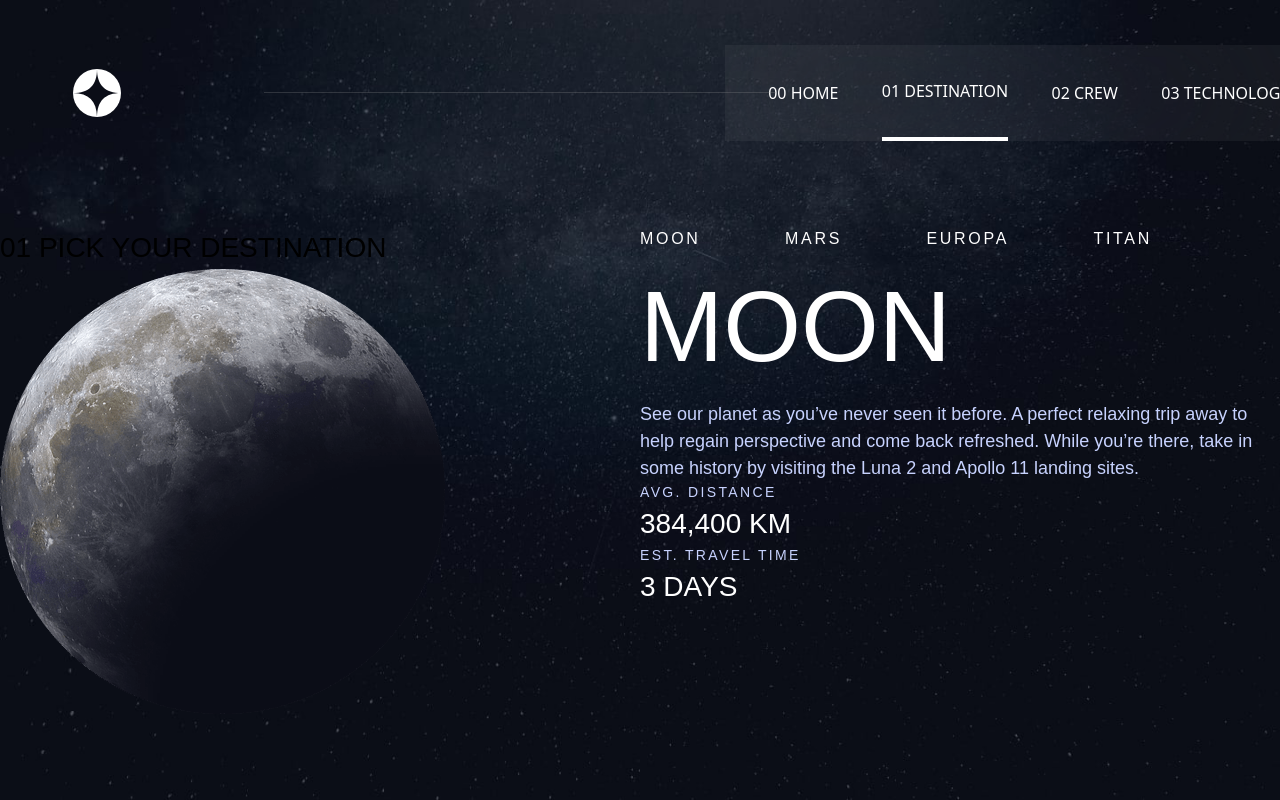
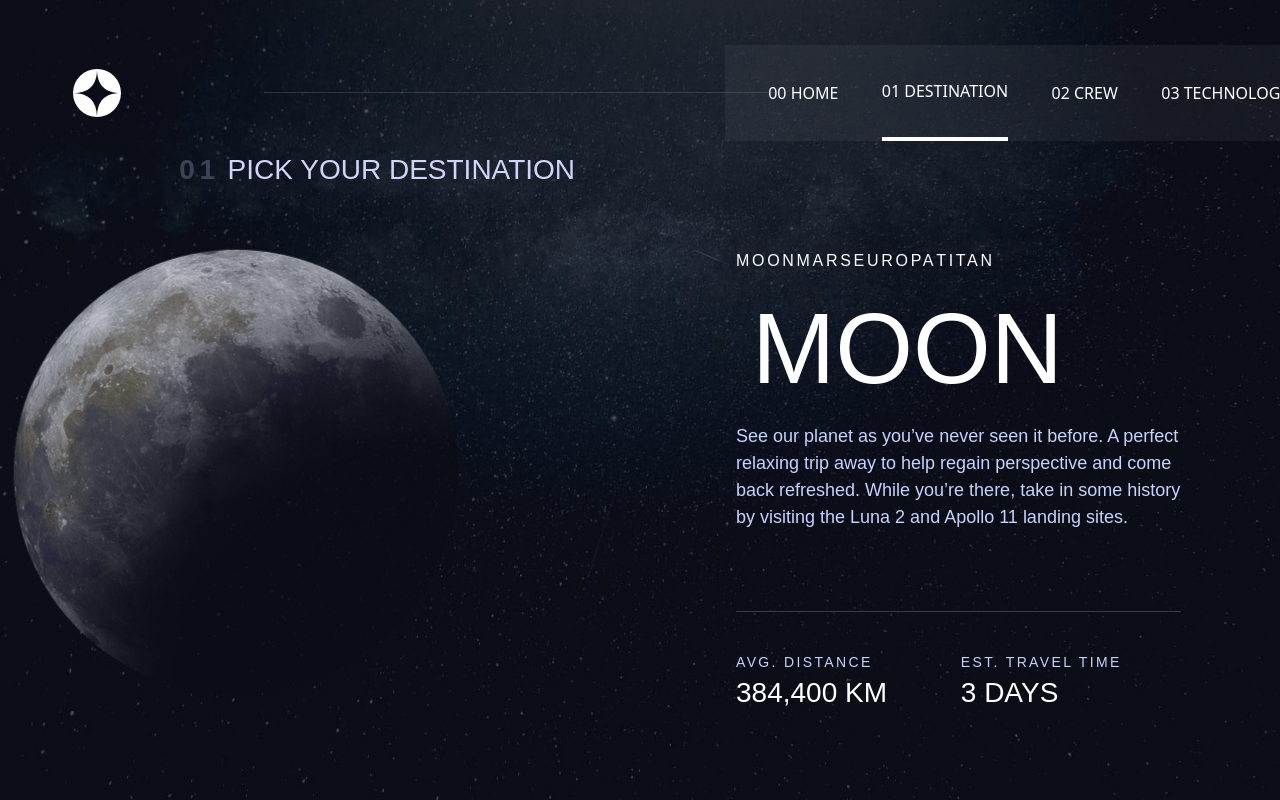
Before and after one commit to alexmina12/FrontEnd-Mentor-Space-Tourism, a React (Vite) app: page / in a window 1280 px wide. Both pictures are taken after a click on the link "01 DESTINATION". Built offline with nearby package versions, Linux system fonts and the light colour scheme.

Commit message:
Add hover and switch planet animation, style planet info

```diff
--- a/src/components/SpaceTurism.jsx
+++ b/src/components/SpaceTurism.jsx
@@ -104,8 +104,8 @@ function Space() {
                 </p>
               </div>
               <div className="mx-auto mt-[38%] mr-[25%]">
-                <button className="w-[274px] text-center h-[274px] font-[Bellefair] text-[32px] tracking-[2px] bg-tertiary rounded-full ">
-                  <p className="m-auto">EXPLORE</p>
+                <button className="w-[274px] text-center h-[274px] font-[Bellefair] text-[32px] tracking-[2px] bg-tertiary rounded-full transition-all duration-[1500ms] hover:ring-[75px] hover:ring-opacity-50 hover:ring-shadow_white">
+                  <p className="m-auto ">EXPLORE</p>
                 </button>
               </div>
             </div>
@@ -113,40 +113,28 @@ function Space() {
         )}{" "}
         {option === "DESTINATION" && (
           <>
-            <div className="grid grid-cols-2">
-              <div>
-                <p className="sh1 ">01 PICK YOUR DESTINATION</p>
+            <div className="grid grid-cols-2 w-[100vw]">
+              <div className="flex flex-col mt-[-100px] ml-[10%] ">
+                <p className="sh1 ml-[20%] text-secondary">
+                  <span className="opacity-25 font-bold h5">01</span> PICK YOUR
+                  DESTINATION
+                </p>
                 {planet === "MOON" && (
-                  <img
-                    src={moon}
-                    className="w-[445px] h-[445px]"
-                    alt="Moon"
-                  ></img>
+                  <img src={moon} className="planet" alt="Moon"></img>
                 )}
                 {planet === "MARS" && (
-                  <img
-                    src={mars}
-                    className="w-[445px] h-[445px]"
-                    alt="Mars"
-                  ></img>
+                  <img src={mars} className="planet" alt="Mars"></img>
                 )}
+
                 {planet === "EUROPA" && (
-                  <img
-                    src={europa}
-                    className="w-[445px] h-[445px]"
-                    alt="Mars"
-                  ></img>
+                  <img src={europa} className="planet" alt="Mars"></img>
                 )}
                 {planet === "TITAN" && (
-                  <img
-                    src={titan}
-                    className="w-[445px] h-[445px]"
-                    alt="Mars"
-                  ></img>
+                  <img src={titan} className="planet" alt="Mars"></img>
                 )}
               </div>
-              <div>
-                <nav className="flex justify-between w-[40vw] nav text-tertiary">
+              <div className="ml-[15%]">
+                <nav className="flex justify-between w-[20vw] nav text-tertiary ">
                   <a onClick={() => handlePlanet("MOON")}>MOON</a>
                   <a onClick={() => handlePlanet("MARS")}>MARS</a>
                   <a onClick={() => handlePlanet("EUROPA")}>EUROPA</a>
@@ -154,68 +142,72 @@ function Space() {
                 </nav>
                 {planet === "MOON" && (
                   <>
-                    <h2 className="h2 text-tertiary">MOON</h2>
-                    <p className="body-text text-indigo-200">
+                    <h2 className="h2 text-tertiary ml-4">MOON</h2>
+                    <p className="body-text text-indigo-200 w-[450px] h-auto">
                       See our planet as you’ve never seen it before. A perfect
                       relaxing trip away to help regain perspective and come
                       back refreshed. While you’re there, take in some history
                       by visiting the Luna 2 and Apollo 11 landing sites.
                     </p>
-                    <div>
+                    <div className="w-[445px] h-[1px] bg-[#383B4B] mt-20 mb-10"></div>
+                    <div className="grid grid-cols-2 grid-rows-2 h-[40px] w-fit gap-x-16">
                       <p className="sh2 text-indigo-200">AVG. DISTANCE</p>
+                      <p className="sh2 text-indigo-200">EST. TRAVEL TIME</p>
                       <p className="sh1 text-tertiary">384,400 KM</p>
-                      <p className="sh2 text-indigo-200">EST. TRAVEL TIME</p>
                       <p className="sh1 text-tertiary">3 DAYS</p>
                     </div>
                   </>
                 )}
                 {planet === "MARS" && (
                   <>
-                    <h2 className="h2 text-tertiary">MARS</h2>
-                    <p className="body-text text-indigo-200">
+                    <h2 className="h2 text-tertiary ml-4">MARS</h2>
+                    <p className="body-text text-indigo-200 w-[450px] h-auto">
                       Don’t forget to pack your hiking boots. You’ll need them
                       to tackle Olympus Mons, the tallest planetary mountain in
                       our solar system. It’s two and a half times the size of
                       Everest!
                     </p>
-                    <div>
+                    <div className="w-[445px] h-[1px] bg-[#383B4B] mt-20 mb-10"></div>
+                    <div className="grid grid-cols-2 grid-rows-2 h-[40px] w-fit gap-x-16">
                       <p className="sh2 text-indigo-200">AVG. DISTANCE</p>
+                      <p className="sh2 text-indigo-200">EST. TRAVEL TIME</p>
                       <p className="sh1 text-tertiary">225 MIL. KM</p>
-                      <p className="sh2 text-indigo-200">EST. TRAVEL TIME</p>
                       <p className="sh1 text-tertiary">9 MONTHS</p>
                     </div>
                   </>
                 )}
                 {planet === "EUROPA" && (
                   <>
-                    <h2 className="h2 text-tertiary">EUROPA</h2>
-                    <p className="body-text text-indigo-200">
+                    <h2 className="h2 text-tertiary ml-4">EUROPA</h2>
+                    <p className="body-text text-indigo-200 w-[450px] h-auto">
                       The smallest of the four Galilean moons orbiting Jupiter,
                       Europa is a winter lover’s dream. With an icy surface,
                       it’s perfect for a bit of ice skating, curling, hockey, or
                       simple relaxation in your snug wintery cabin.
                     </p>
-                    <div>
+                    <div className="w-[445px] h-[1px] bg-[#383B4B] mt-20 mb-10"></div>
+                    <div className="grid grid-cols-2 grid-rows-2 h-[40px] w-fit gap-x-16">
                       <p className="sh2 text-indigo-200">AVG. DISTANCE</p>
+                      <p className="sh2 text-indigo-200">EST. TRAVEL TIME</p>
                       <p className="sh1 text-tertiary">628 MIL. KM</p>
-                      <p className="sh2 text-indigo-200">EST. TRAVEL TIME</p>
                       <p className="sh1 text-tertiary">3 YEARS</p>
                     </div>
                   </>
                 )}
                 {planet === "TITAN" && (
                   <>
-                    <h2 className="h2 text-tertiary">TITAN</h2>
-                    <p className="body-text text-indigo-200">
+                    <h2 className="h2 text-tertiary ">TITAN</h2>
+                    <p className="body-text text-indigo-200 w-[450px] h-auto">
                       The only moon known to have a dense atmosphere other than
                       Earth, Titan is a home away from home (just a few hundred
                       degrees colder!). As a bonus, you get striking views of
                       the Rings of Saturn.{" "}
                     </p>
-                    <div>
+                    <div className="w-[445px] h-[1px] bg-[#383B4B] mt-20 mb-10"></div>
+                    <div className="grid grid-cols-2 grid-rows-2 h-[40px] w-fit gap-x-16">
                       <p className="sh2 text-indigo-200">AVG. DISTANCE</p>
+                      <p className="sh2 text-indigo-200">EST. TRAVEL TIME</p>
                       <p className="sh1 text-tertiary">1.6 BIL. KM</p>
-                      <p className="sh2 text-indigo-200">EST. TRAVEL TIME</p>
                       <p className="sh1 text-tertiary">7 YEARS</p>
                     </div>
                   </>
--- a/src/index.css
+++ b/src/index.css
@@ -53,3 +53,25 @@
 a:hover {
   cursor: pointer;
 }
+
+.planet {
+  width: 445px;
+  height: 445px;
+  margin: auto;
+  animation: slide 6s;
+}
+
+.slide {
+  animation: slide 6s;
+}
+
+@keyframes slide {
+  0% {
+    opacity: 0;
+    transform: translate(-500px, -100px);
+  }
+  100% {
+    opacity: 1;
+    transform: translate(0);
+  }
+}
--- a/tailwind.config.js
+++ b/tailwind.config.js
@@ -8,6 +8,7 @@ export default {
         secondary: "#d0d6f9",
         tertiary: "#ffffff",
         half_white: "rgba(255, 255, 255, 0.5)",
+        shadow_white: "rgba(255,255,255, 0.1)",
       },
       backgroundImage: {
         "home-desktop": "url('./assets/home/background-home-desktop.jpg')",
@@ -17,17 +18,6 @@ export default {
         "technology-desktop":
           "url('./assets/technology/background-technology-desktop.jpg')",
       },
-      // fontFamily: {
-      //   belle: ["Bellefair Regular", "serif"],
-      //   barl: ["Barlow Condensed Regular", "serif"],
-      // },
-      // fontSize: {
-      //   h1: "150px",
-      //   h2: "100px",
-      //   h3: "56px",
-      //   h4: "32px",
-      //   h5: "28px",
-      // },
     },
   },
   plugins: [],
```
